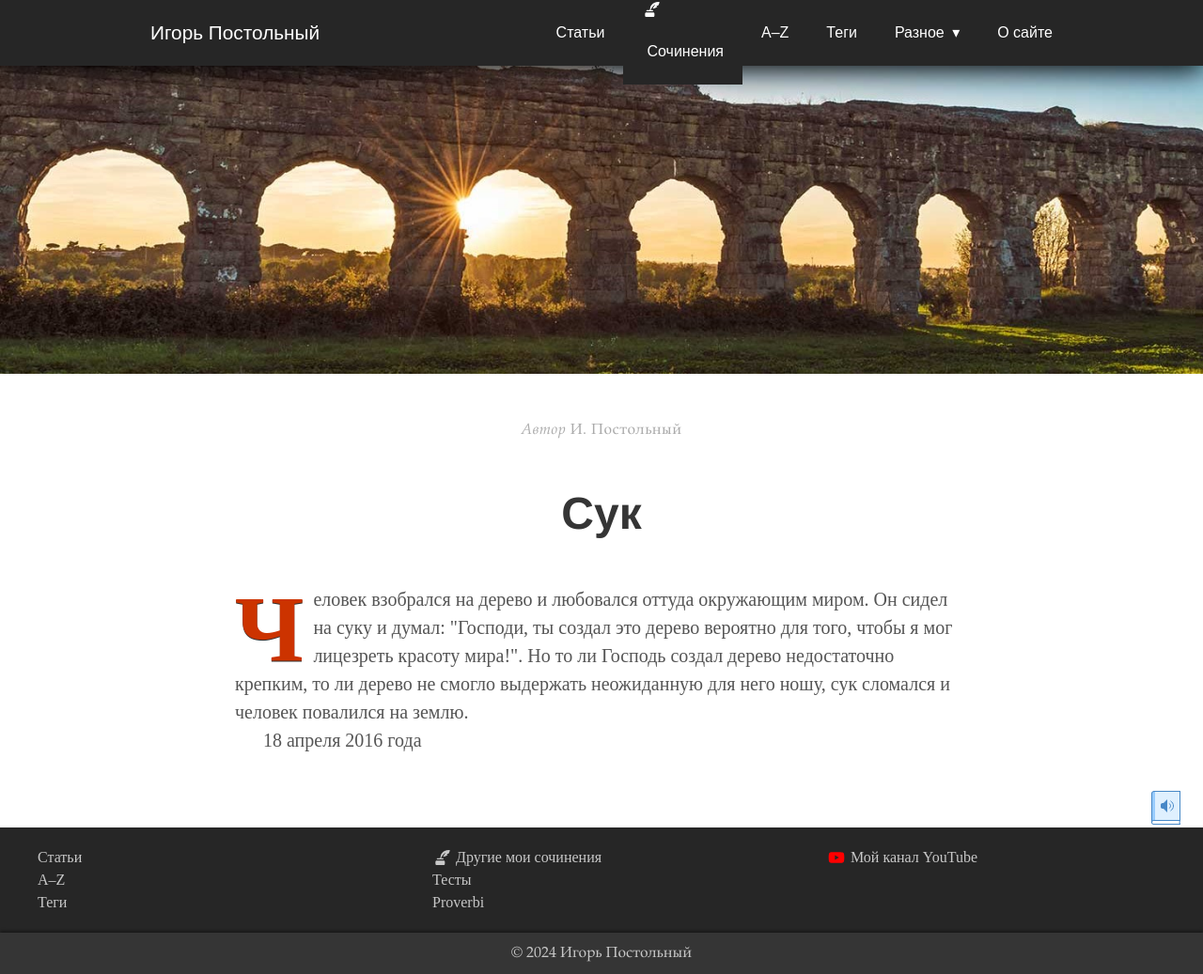
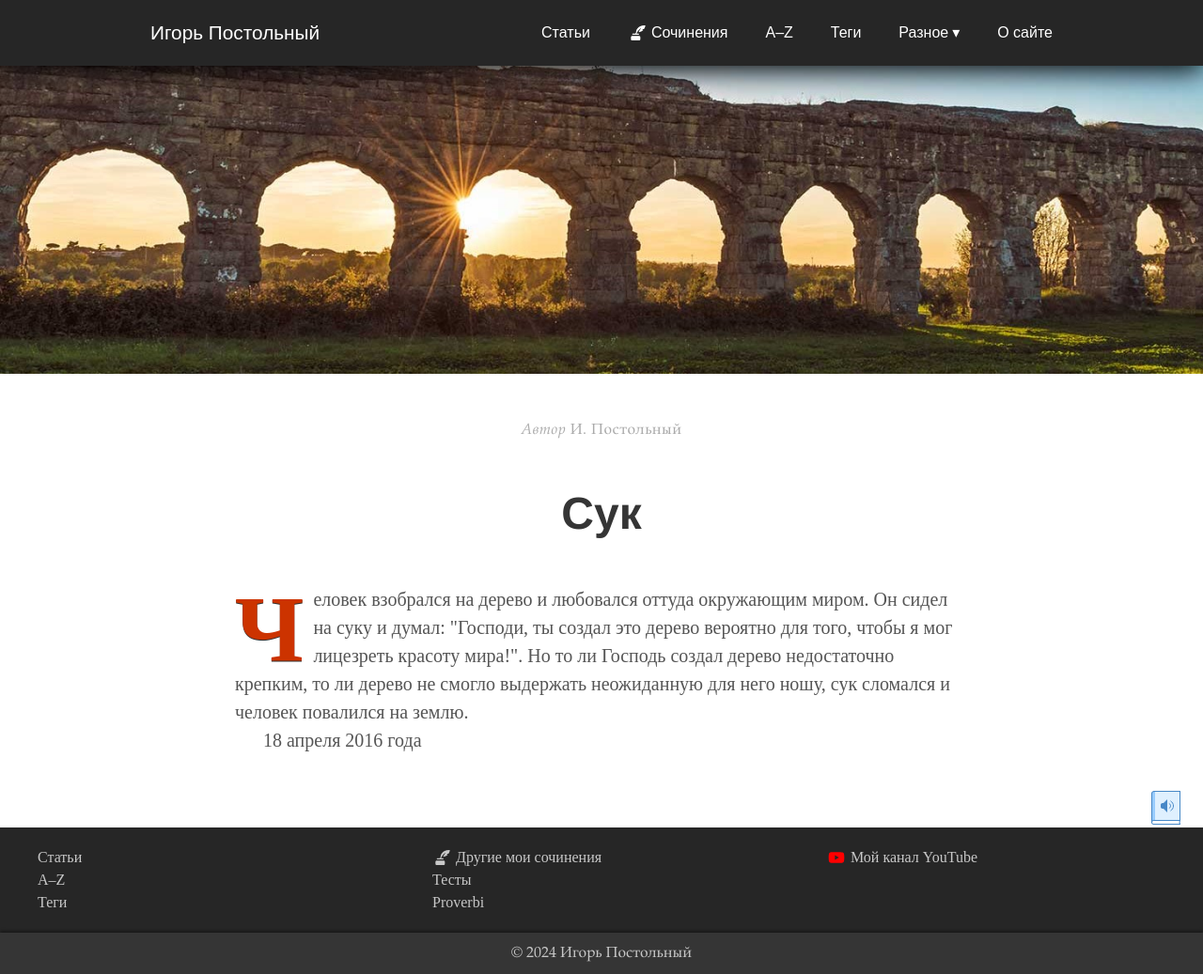
Before and after one commit to postolny/postolny.github.io, a Jekyll site: the page built from _pages/suk.html, in a window 1280 px wide. Shown: the whole page at 94% size. Built offline with Jekyll 4.4.1, drawn with Linux system fonts in a browser that asks for light colours.

Commit message:
Update _layout.scss

```diff
--- a/_sass/tale/_layout.scss
+++ b/_sass/tale/_layout.scss
@@ -169,7 +169,7 @@ nav {
   }
 }
 
-.nav-sublink,
+.nav-link,
 .nav-sublink {
   display: flex;
   align-items: center;
```
